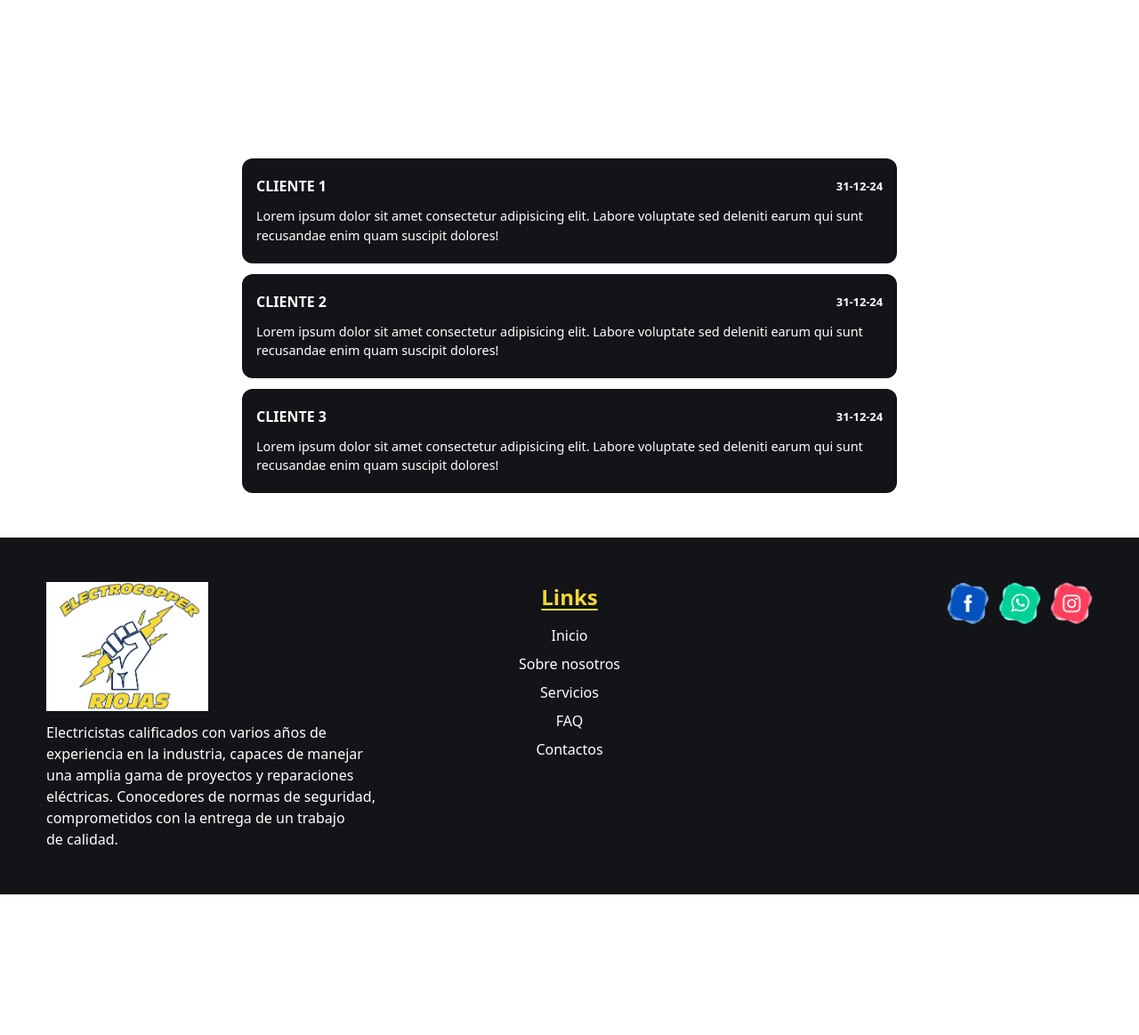
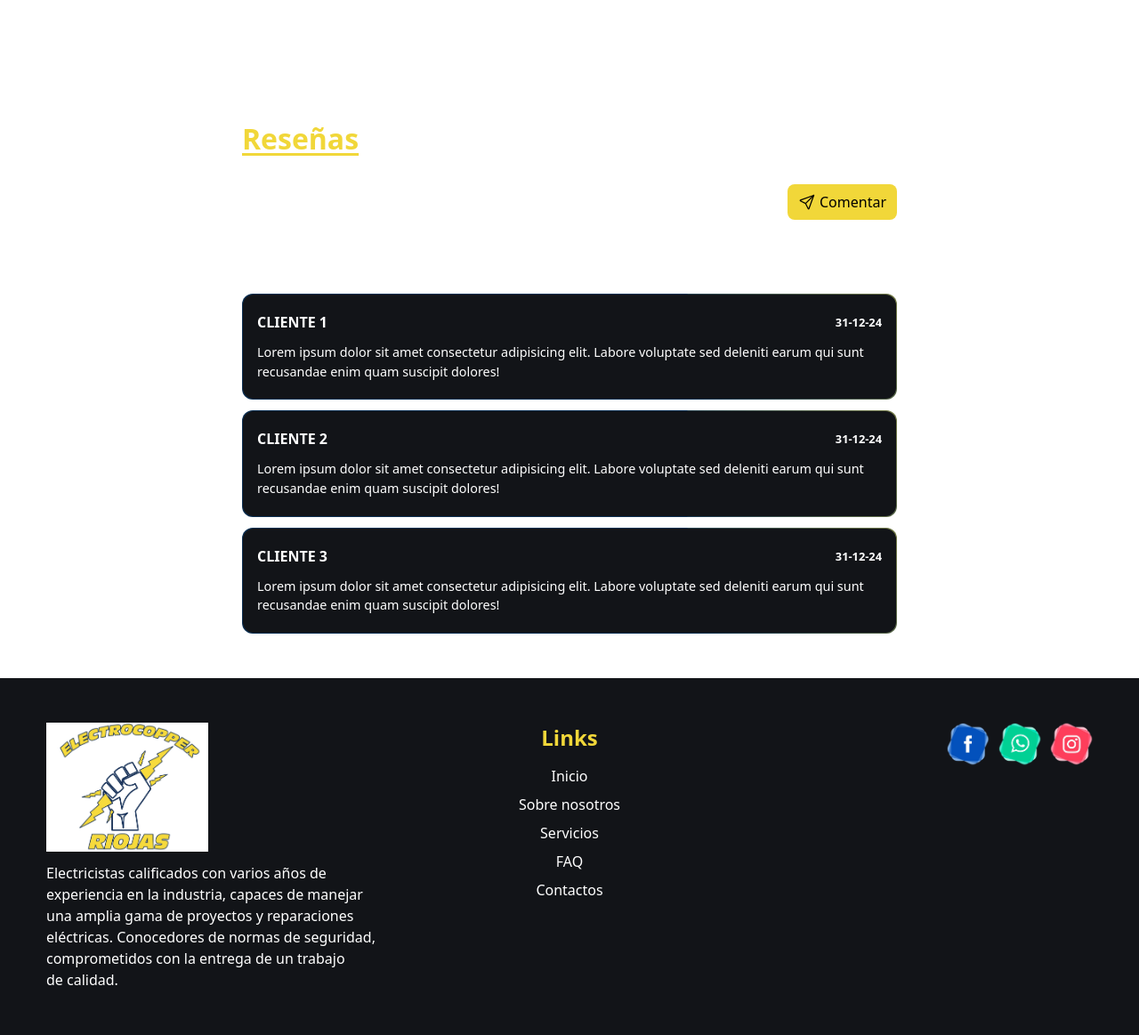
Before and after one commit to LuisDev2003/electrocopper, a PHP site: page / in a window 1280 px wide. Shown: the part 1863-3026 px from the top of the page at 89% size. Before the commit the page ends 2868 px from the top, so only its background shows below. Run offline with PHP 8.4, Linux system fonts and the light colour scheme.

Commit message:
Mejorar estilos y estructura de secciones; agregar animaciones y formularios en la sección de reseñas

```diff
--- a/assets/styles/single.css
+++ b/assets/styles/single.css
@@ -1,3 +1,20 @@
+section > .title {
+  color: var(--primary);
+  font-size: 2rem;
+  margin-bottom: 20px;
+  text-decoration-line: underline;
+  text-underline-offset: 4px;
+  /* background-image: linear-gradient(
+    to right,
+    var(--primary),
+    var(--white),
+    var(--primary)
+  );
+  width: fit-content;
+  -webkit-background-clip: text;
+  -webkit-text-fill-color: transparent; */
+}
+
 #header {
   width: 100%;
   position: fixed;
@@ -199,14 +204,6 @@
   z-index: -999;
 }
 
-.title {
-  color: var(--white);
-  font-size: 1.75rem;
-  text-decoration-line: underline;
-  text-underline-offset: 4px;
-  margin-bottom: 12px;
-}
-
 .services {
   padding: 12px;
   max-width: 1024px;
@@ -426,22 +403,85 @@
   }
 }
 
-.review {
+@keyframes gradient {
+  0% {
+    background-position: 0% 75%;
+  }
+  50% {
+    background-position: 100% 50%;
+  }
+  100% {
+    background-position: 200% 75%;
+  }
+}
+
+.reviews {
   max-width: 768px;
   margin-inline: auto;
   padding: 50px 16px;
 
-  .title {
-    text-align: start;
-    color: var(--white);
-    font-size: 2rem;
-    margin-bottom: 20px;
-    text-decoration-line: underline;
-    text-underline-offset: 4px;
+  .form {
+    display: flex;
+    flex-direction: column;
+    align-items: end;
+    padding-block: 10px 30px;
+    row-gap: 4px;
   }
 
-  ul > li + li {
+  .wrapper {
+    width: 100%;
+  }
+
+  .input {
+    margin-bottom: 8px;
+  }
+
+  .textarea {
+    resize: none;
+    field-sizing: content;
+  }
+
+  .input,
+  .textarea {
+    height: 40px;
+    background-color: rgb(255, 255, 255, 0.1);
+    padding: 8px 12px;
+    border: none;
+    border-radius: 8px;
+    width: 100%;
+
+    &::placeholder {
+      color: var(--white);
+    }
+  }
+
+  .button {
+    width: fit-content;
+    height: 40px;
+    display: flex;
+    align-items: center;
+    column-gap: 4px;
+    padding-inline: 12px;
+    border-radius: 8px;
+    background: var(--primary);
+  }
+
+  .review-item + .review-item {
     margin-top: 12px;
+  }
+
+  .review-item {
+    padding: 1px;
+    border-radius: 12px;
+    overflow: hidden;
+    background-image: linear-gradient(
+      55deg,
+      var(--secondary),
+      var(--primary) 45%,
+      var(--secondary) 55%
+    );
+    background-size: 200% auto;
+    animation: 10s gradient linear infinite;
   }
 
   .review {
@@ -471,6 +511,16 @@
   .description {
     color: var(--white);
     font-size: 0.9rem;
+  }
+}
+
+@media (width >= 480px) {
+  .reviews {
+    .form {
+      flex-direction: row;
+      align-items: start;
+      column-gap: 8px;
+    }
   }
 }
 
--- a/index.php
+++ b/index.php
@@ -93,16 +93,16 @@
 
     <aside id="sidebar-menu" class="sidebar">
       <ul class="menu">
-        <li class="item">
+        <li>
           <a href="./#servicios" class="item">Servicios</a>
         </li>
-        <li class="item">
+        <li>
           <a href="./#sobre-nosotros" class="item">Sobre nosotros</a>
         </li>
-        <li class="item">
+        <li>
           <a href="./#contactos" class="item">Contactos</a>
         </li>
-        <li class="item">
+        <li>
           <a href="./#reseñas" class="item">Reseñas</a>
         </li>
       </ul>
@@ -125,7 +125,8 @@
         </ul>
       </section>
 
-      <section id="sobre-nosotros" class="about-us-1">
+      <section id="sobre-nosotros">
+        <section class="about-us-1">
           <h2 class="title">Quienes somos…</h2>
 
           <p class="description">
@@ -149,12 +150,12 @@
 
           <div id="vision" class="tabcontent" style="--br: 0; display: block">
             <p>
-            Electrocopper Riojas se proyecta en la inserción del mercado laboral
-            comprometido a ser uno de los mejores en el rubro de electricidad,
-            desarrollando trabajos altamente conceptuados y con tecnología de
-            punta proporcionando asesoramiento y consultoría experta para la
-            toma de decisiones en cuanto a sistemas de electrificación,
-            automatización y domótica.
+              Electrocopper Riojas se proyecta en la inserción del mercado
+              laboral comprometido a ser uno de los mejores en el rubro de
+              electricidad, desarrollando trabajos altamente conceptuados y con
+              tecnología de punta proporcionando asesoramiento y consultoría
+              experta para la toma de decisiones en cuanto a sistemas de
+              electrificación, automatización y domótica.
             </p>
           </div>
 
@@ -162,9 +163,9 @@
             <p>
               Electrocopper Riojas tiene la misión de brindar un trabajo de
               calidad y seguridad a nuestros clientes, con la intervención del
-            personal adecuado y utilizando la innovación tecnológica en sistema
-            de electricidad alcanzando la satisfacción y confort de quienes nos
-            eligen.
+              personal adecuado y utilizando la innovación tecnológica en
+              sistema de electricidad alcanzando la satisfacción y confort de
+              quienes nos eligen.
             </p>
           </div>
         </section>
@@ -190,15 +191,16 @@
             </li>
             <li>
               <p>
-              Porque realizamos un trabajo con calidad y seguridad aplicando la
-              mejora continua.
+                Porque realizamos un trabajo con calidad y seguridad aplicando
+                la mejora continua.
               </p>
             </li>
           </ol>
         </section>
+      </section>
 
-      <section id="contactos" class="contact-s-1">
-        <div>
+      <section id="contactos">
+        <section class="contact-s-1">
           <h2 class="title">Contactos</h2>
 
           <ul>
@@ -242,7 +244,6 @@
               </div>
             </li>
           </ul>
-        </div>
         </section>
 
         <section class="contact-s-2">
@@ -252,12 +253,51 @@
             border
           ></iframe>
         </section>
+      </section>
 
-      <section id="reseñas" class="review">
+      <section id="reseñas" class="reviews">
         <h2 class="title">Reseñas</h2>
 
+        <form class="form">
+          <div class="wrapper">
+            <input
+              type="text"
+              name="nombre"
+              placeholder="Nombre"
+              class="input"
+            />
+            <textarea
+              name="comentario"
+              placeholder="Escríbanos una reseña"
+              class="textarea"
+            ></textarea>
+          </div>
+
+          <button type="submit" class="button">
+            <svg
+              xmlns="http://www.w3.org/2000/svg"
+              width="20"
+              height="20"
+              viewBox="0 0 24 24"
+              fill="none"
+              stroke="currentColor"
+              stroke-width="1.5"
+              stroke-linecap="round"
+              stroke-linejoin="round"
+              class="icon"
+            >
+              <path stroke="none" d="M0 0h24v24H0z" fill="none" />
+              <path d="M10 14l11 -11" />
+              <path
+                d="M21 3l-6.5 18a.55 .55 0 0 1 -1 0l-3.5 -7l-7 -3.5a.55 .55 0 0 1 0 -1l18 -6.5"
+              />
+            </svg>
+            Comentar
+          </button>
+        </form>
+
         <ul>
-          <li>
+          <li class="review-item">
             <article class="review">
               <div class="d-1">
                 <h4 class="username">Cliente 1</h4>
@@ -273,7 +313,7 @@
               </div>
             </article>
           </li>
-          <li>
+          <li class="review-item">
             <article class="review">
               <div class="d-1">
                 <h4 class="username">Cliente 2</h4>
@@ -289,7 +329,7 @@
               </div>
             </article>
           </li>
-          <li>
+          <li class="review-item">
             <article class="review">
               <div class="d-1">
                 <h4 class="username">Cliente 3</h4>
@@ -364,7 +404,27 @@
     </footer>
   </body>
 
-  <script src="./assets/scripts/header.js"></script>
+  <script>
+    const buttonOpenMenu = document.querySelector("#button-toggle-menu");
+    const sidebarMenu = document.querySelector("#sidebar-menu");
+
+    function toggleStatusMenu() {
+      const status = buttonOpenMenu.dataset.status;
+
+      if (status === "open") {
+        buttonOpenMenu.dataset.status = "close";
+
+        sidebarMenu.classList.remove("open");
+      } else {
+        buttonOpenMenu.dataset.status = "open";
+
+        sidebarMenu.classList.add("open");
+      }
+    }
+
+    buttonOpenMenu.addEventListener("click", toggleStatusMenu);
+  </script>
+
   <script>
     const tabs = document.querySelectorAll("#tabs > button");
 
```
Also changed, not shown: other parts of assets/styles/single.css (+29 -54 lines). Lines whose indentation alone changed are shown as unchanged.
